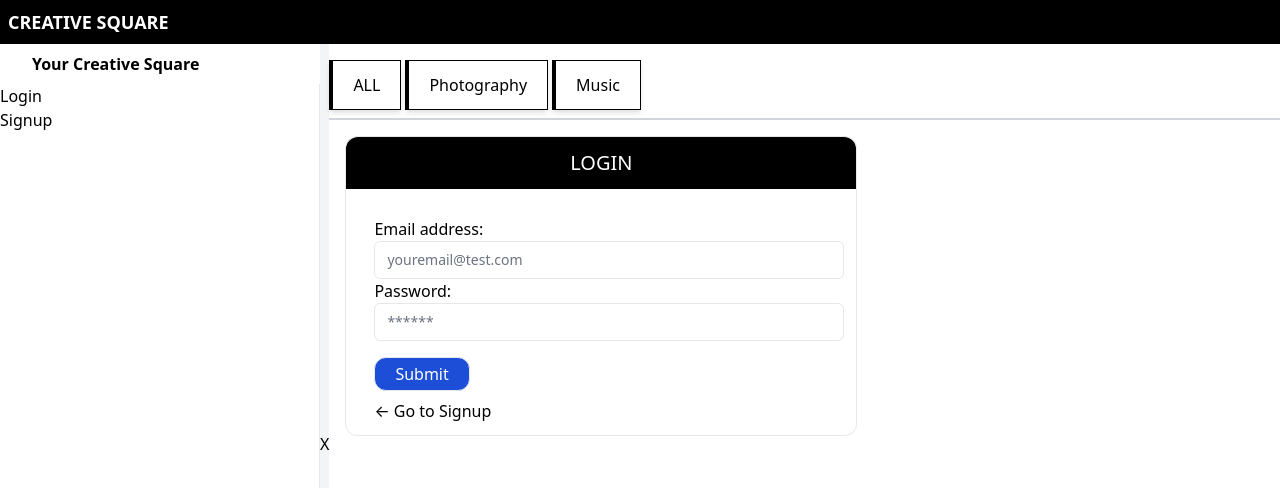
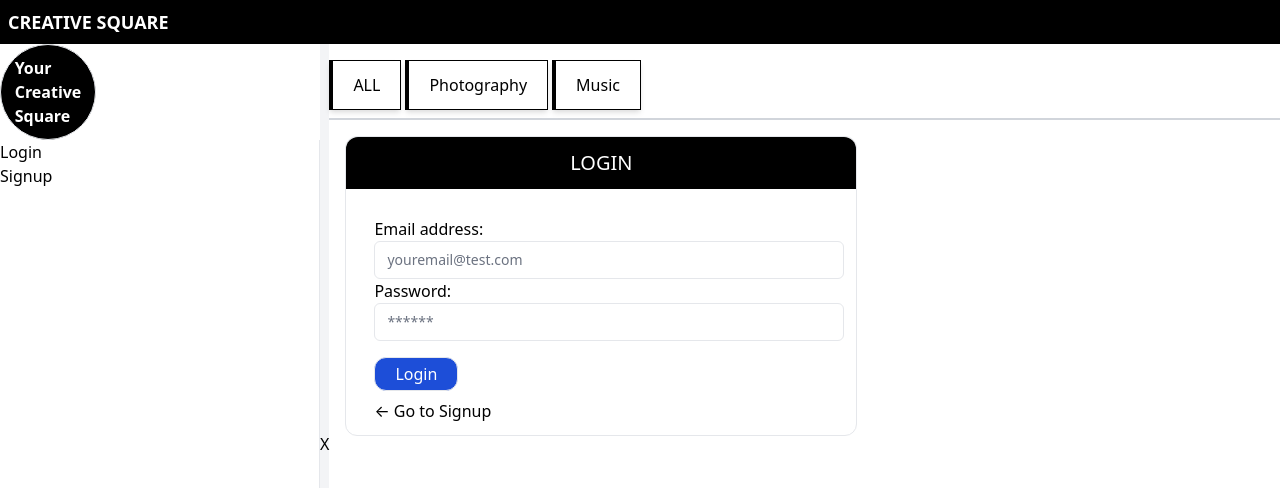
Before and after one commit to Napo-100/creative-square, a React (Create React App) app in the folder client/: page /login in a window 1280 px wide. Shown: the top 488 px of the page. Built offline with nearby package versions, Linux system fonts and the light colour scheme.

Commit message:
side bar padding

```diff
--- a/client/src/components/SideBar/index.js
+++ b/client/src/components/SideBar/index.js
@@ -8,18 +8,18 @@ function SideBar() {
     function showNavigation() {
         if (Auth.loggedIn()) {
             return (
-                <ul className="">
-                    <li className="\">
+                <ul className="px-8 ">
+                    <li className="p-2">
                         CREATE POST
-                        </li>
-                    <li className="\">
+                    </li>
+                    <li className="p-2">
                         UPDATE PROFILE
                     </li>
-                    <li className="">
+                    <li className="p-2">
                         {/* this is not using the Link component to logout or user and then refresh the application to the start */}
                         <a href="/" onClick={() => Auth.logout()}>
                             Logout
-              </a>
+                        </a>
                     </li>
                 </ul>
             );
@@ -50,7 +50,7 @@ function SideBar() {
             <div className="flex bg-gray-100">
                 {!isClosed && (
                     <aside className="bg-white w-80 min-h-screen flex flex-col">
-                        <h1 className="text-black py-2 font-bold px-8">Your Creative Square</h1>
+                        <h1 className="border border-double border-4 rounded-full bg-black text-white h-24 w-24 flex items-center justify-center py-2 font-bold px-8">Your Creative Square</h1>
 
                         <div className="border-r flex-grow">
                             <nav>
--- a/client/src/pages/Login.js
+++ b/client/src/pages/Login.js
@@ -68,7 +68,7 @@ function Login(props) {
             }
             <div className="">
               <button className="border rounded-xl py-1 px-5 bg-blue-700 text-white mt-4 mb-2" type="submit">
-                Submit
+                Login
           </button>
               <div>
                 <Link to="/signup">
```
